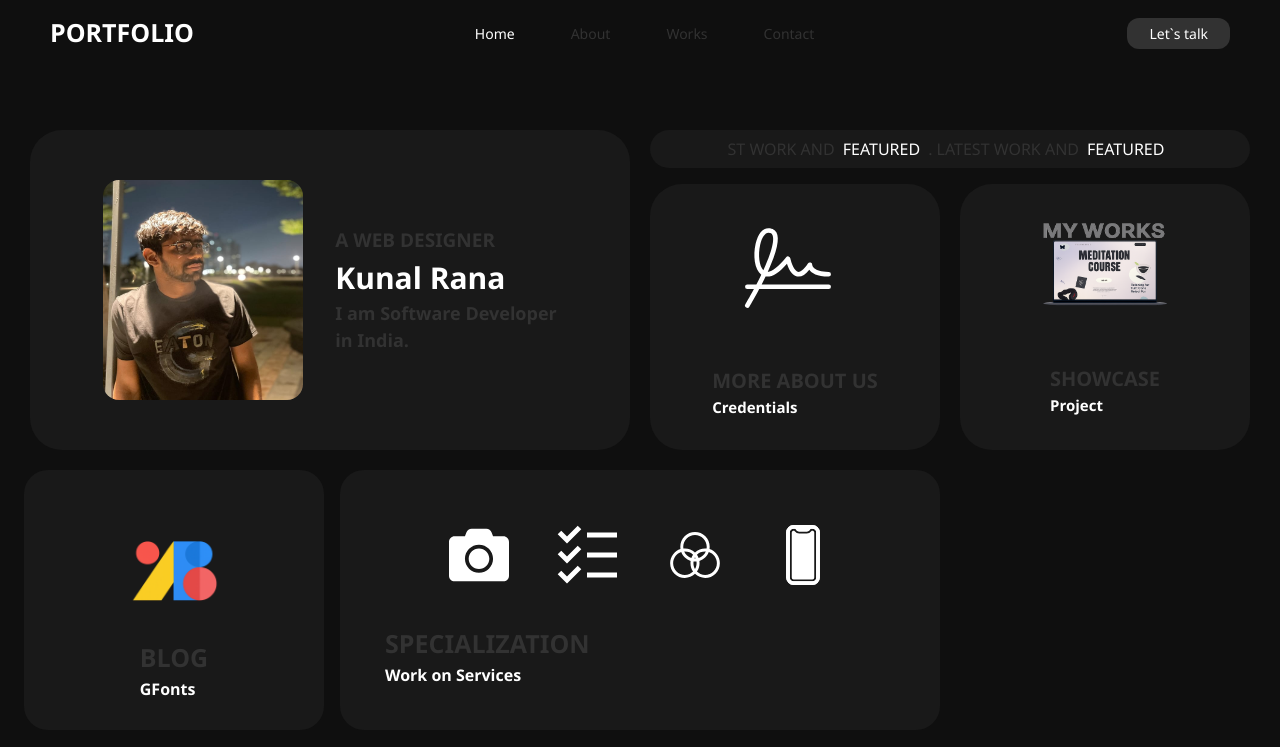
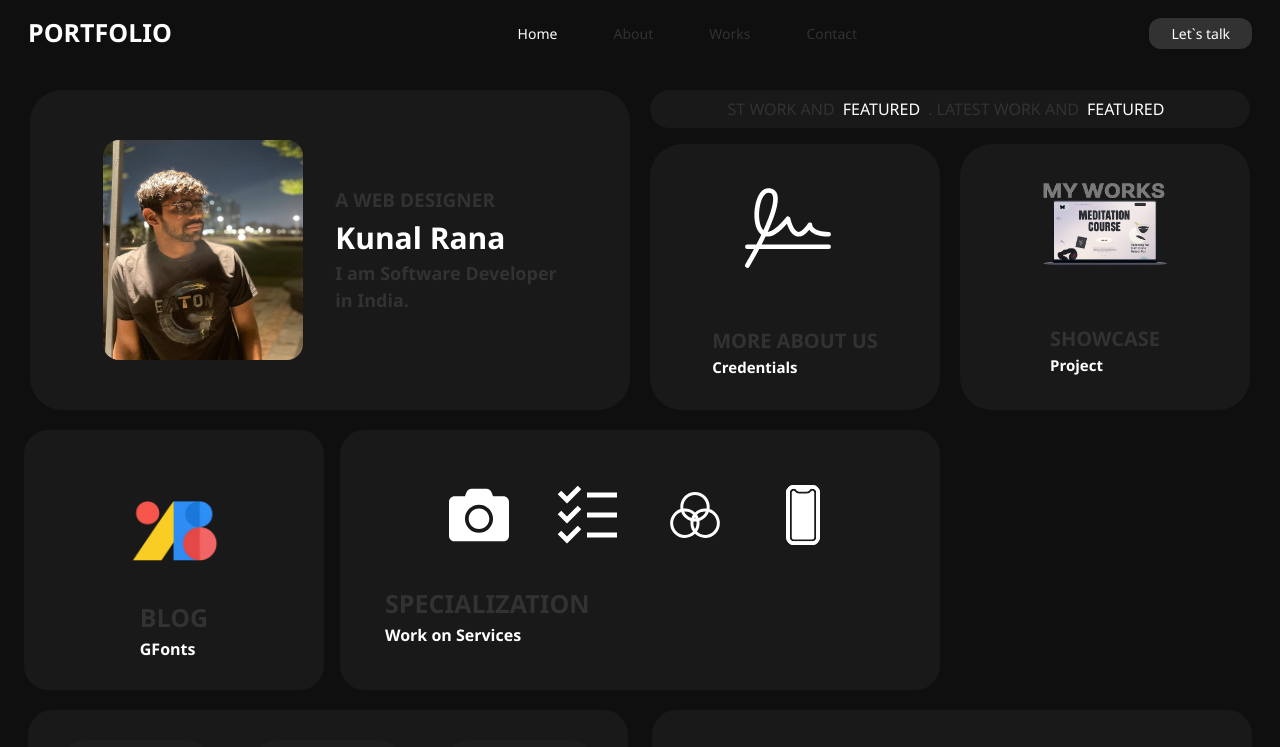
Before and after one commit to kunal5762/Port-Folio, a React (Vite) app: page / in a window 1280 px wide. Shown: the top 747 px of the page. Built offline with nearby package versions, Linux system fonts and the light colour scheme.

Commit message:
updated UI

```diff
--- a/src/App.jsx
+++ b/src/App.jsx
@@ -13,7 +13,7 @@ import { BrowserRouter, Routes, Route, HashRouter } from "react-router";
 function App() {
   console.log(import.meta.env.VITE_API_URL)
   return (
-    <div className=' max-sm:w-[563px] max-xl:w-[1280px] max-lg:w-[1024px] max-lg:px-[15px] px-[50px] max-sm:px-[20px]'>
+    <div className=' max-sm:w-[100%] max-sm:flex'>
       <div className='flex flex-col'>
         <HashRouter>
           <Nav/>
--- a/src/components/Main.jsx
+++ b/src/components/Main.jsx
@@ -5,8 +5,7 @@ import { PiSignatureLight } from "react-icons/pi";
 function Main() {
   return (
     <div >
-        <div className='max-sm:h[340px] max-sm:gap-2 h-[340px] w-[100%] flex gap-5 '>
-
+        <div className='max-sm:w-[100%] max-sm:px-6 max-sm:h[400px] max-sm:gap-2 h-[340px] w-[100%] flex gap-5 '>
             <Card1/>
            <Card2/>
         </div>
--- a/src/components/Nav.jsx
+++ b/src/components/Nav.jsx
@@ -23,11 +23,11 @@ function Nav() {
     }
     return (
         <div className='max-sm:flex max-sm:flex-col '>
-            <div className='navfadeDrop max-sm:flex max-sm:justify-between max-sm:items-center max-sm:w-[540px] h-[50px] w-[100%] flex justify-between items-center mt-2'>
+            <div className='navfadeDrop max-sm:flex max-sm:justify-between max-sm:items-center max-sm:w-[100%] max-sm:px-6 h-[50px] w-[100%] flex justify-between items-center mt-2 px-7'>
                 <div className='text-[25px] font-bold cursor-pointer'>
                     <Link to={"/"}><p className='hover:scale-140 transition-transform duration-300 hover:rotate-[360deg]'>PORTFOLIO</p></Link>
                 </div>
-                <div className='max-sm:hidden flex items-center justify-between w-[64%]'>
+                <div className='max-sm:hidden flex items-center justify-between w-[60%]'>
                     <div className='flex gap-14 text-[14px] text-[#323232] cursor-pointer'>
                         <Link to={"/"}><div className='text-white'>Home</div></Link>
                         <Link to={"/about"}> <div>About</div></Link>
--- a/src/components/Navitmes/Home.jsx
+++ b/src/components/Navitmes/Home.jsx
@@ -5,8 +5,8 @@ import Lastcd from '../Lastcd'
 
 function Home() {
   return (
-    <div>
-      <div className='flex flex-col mt-18 lg:items-center'>
+    <div className='max-sm:flex'>
+      <div className='max-sm:mt-6 flex flex-col mt-8 w-[100%] items-center'>
         <Main />
         <Second/>
         <Lastcd/>
```
